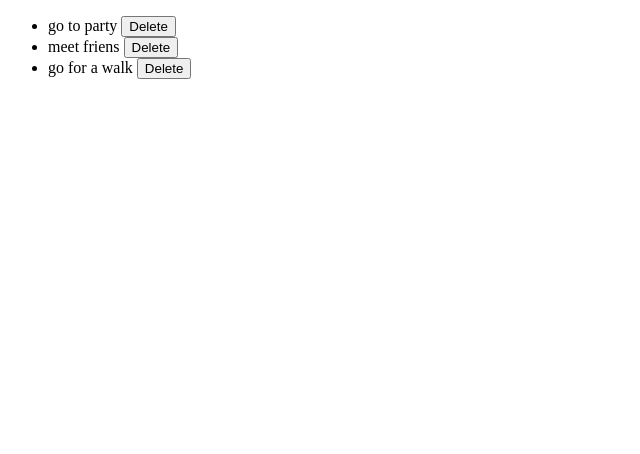
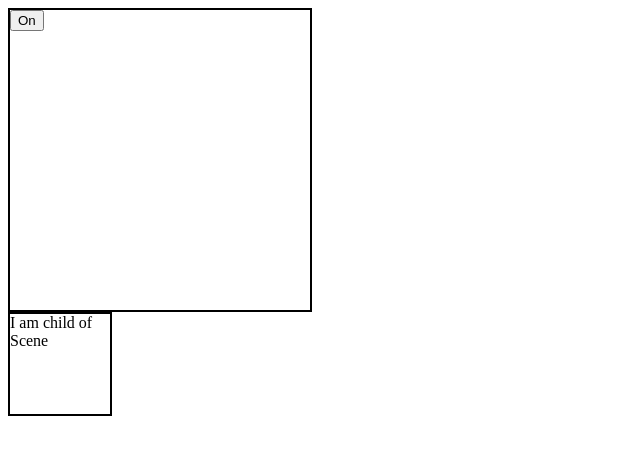
Before and after one commit to alinatatukova01/react-welcome, a React (Create React App) app: page / in a window 1280 px wide. Shown: the top 454 px of the page, without its empty margins (0-640 px from the left). Built offline with nearby package versions, Linux system fonts and the light colour scheme.

Commit message:
Scene + toggler

```diff
--- /dev/null
+++ b/src/components/Scene/Indicator.js
@@ -0,0 +1,8 @@
+import React from "react";
+import "./scene.css";
+
+function Indicator(props) {
+  return <div className="indicator">{props.text}</div>;
+}
+
+export default Indicator;
--- /dev/null
+++ b/src/components/Scene/Scene.js
@@ -0,0 +1,38 @@
+import React from "react";
+import Togler from "./Togler";
+import "./scene.css";
+import Indicator from "./Indicator.js";
+
+class Scene extends React.Component {
+  constructor(props) {
+    super(props);
+    this.state = {
+      scene: true,
+    };
+  }
+
+  toggleScene() {
+    this.setState({
+      scene: !this.state.scene,
+    });
+  }
+
+  render() {
+    const { scene } = this.state;
+    return (
+      <>
+        <div className={scene ? "scene-on" : "scene-off"}>
+          <Togler
+            changeParentState={() => {
+              this.toggleScene();
+            }}
+            btnText={scene ? "On" : "Off"}
+          />
+        </div>
+        <Indicator text="I am child of Scene" />
+      </>
+    );
+  }
+}
+
+export default Scene;
--- /dev/null
+++ b/src/components/Scene/Togler.js
@@ -0,0 +1,25 @@
+import React from "react";
+
+// class Togler extends React.Component{
+// constructor(props){
+//     super(props);
+// }
+
+// statusHandler(){
+//     this.props.changeParentState();
+// }
+//     render(){
+//         return(
+//             <button onClick={() => this.statusHandler()}>{this.props.btnText}</button>
+//         )
+//     }
+// }
+
+function Togler(props) {
+  const statusHandler = () => {
+    props.changeParentState();
+  };
+  return <button onClick={() => statusHandler()}>{props.btnText}</button>;
+}
+
+export default Togler;
--- /dev/null
+++ b/src/components/Scene/scene.css
@@ -0,0 +1,19 @@
+.scene-on {
+  width: 300px;
+  height: 300px;
+  border: 2px solid black;
+  background-color: white;
+}
+
+.scene-off {
+  width: 300px;
+  height: 300px;
+  border: 2px solid white;
+  background-color: black;
+}
+
+.indicator {
+  width: 100px;
+  height: 100px;
+  border: 2px solid black;
+}
--- a/src/index.js
+++ b/src/index.js
@@ -1,13 +1,17 @@
 import React from 'react';
 import ReactDOM from 'react-dom/client';
 // import App from './components/App/App/App';
+
 // import Alohadashboard from './components/AlohaDashboard/AlohaDashboard';
-import TodoList from './components/TodoList/todoList';
+
+// import TodoList from './components/TodoList/todoList';
+
+import Scene from './components/Scene/Scene';
 
 
 const root = ReactDOM.createRoot(document.getElementById('root'));
 root.render(
-  <TodoList/>
+  <Scene/>
 );
 
 // If you want to start measuring performance in your app, pass a function
```
